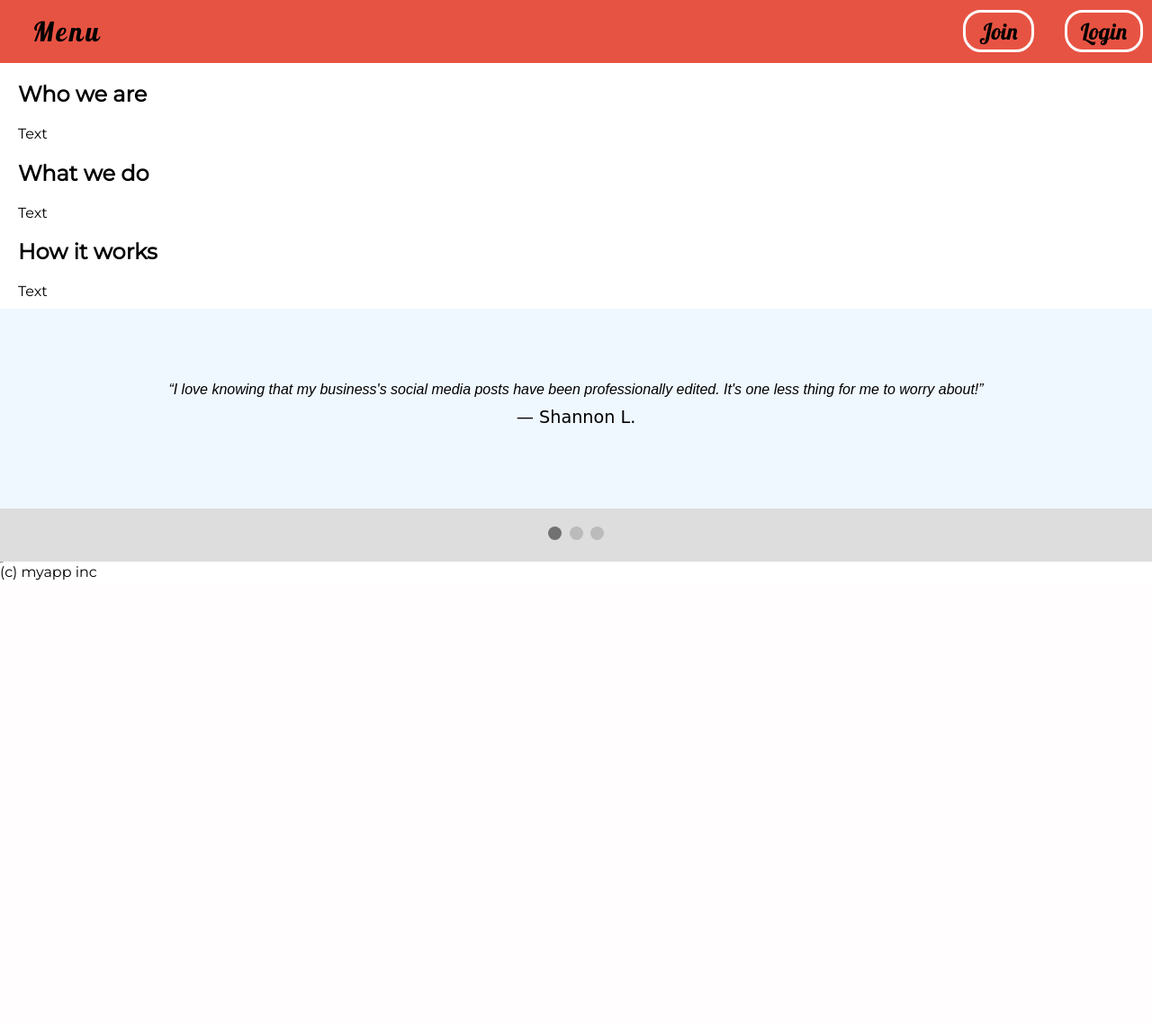
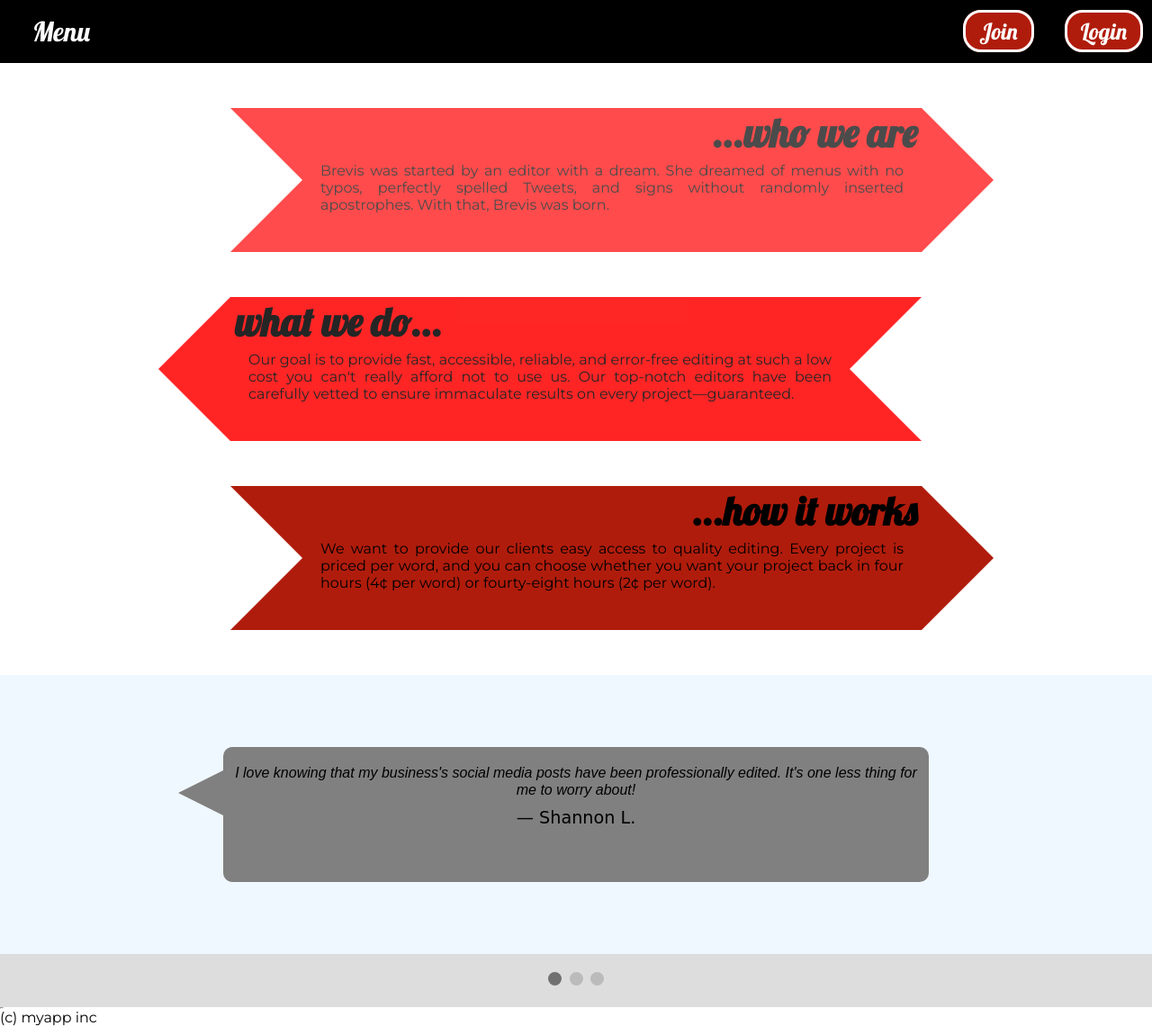
Before and after one commit to MeowBanx/capstone, a Django app: page / in a window 1280 px wide. Shown: the part 150-1290 px from the top of the page at 90% size. Before the commit the page ends 795 px from the top, so only its background shows below. Run offline with Django 3.2, Linux system fonts and the light colour scheme; some web fonts are replaced.

Commit message:
css updates

```diff
--- a/brevisapp/static/brevisapp/style.css
+++ b/brevisapp/static/brevisapp/style.css
@@ -5,7 +5,8 @@ body, html {
   padding: 0;
   font-family: 'Montserrat', sans-serif;
 }
-/*base page banner*/
+
+/*base banner*/
 .banner {
   height: 20%;
   width: 100%;
@@ -37,7 +38,32 @@ hr {
   width: 2px;
 }
 
+/*links on all pages*/
+a {
+  text-decoration: none;
+  color: red;
+}
 
+input {
+  width: 50%;
+}
+
+h2, h4, form, input, label, button, a {
+  margin-left: 20px;
+}
+
+.smaller-text {
+    font-size: 10px;
+}
+
+p {
+  margin: 10px 20px 10px 20px;
+
+}
+
+.form {
+  margin-top: 50px;
+}
 /*=================index=======================================================*/
 
 .topnav {
@@ -45,22 +71,22 @@ hr {
   flex-direction: row;
   justify-content: space-between;
   align-items: center;
-  background-color: #E75343;
+  background-color: black;
   margin: 0;
   padding: 0;
 }
 
-/*join and login buttons*/
+/*join and login links in index and project links on user_page*/
 .user-btn {
 	font-size:15px;
-	background-color: #E75343;
+	background-color: #B01C0C;
 	padding: 5px 15px 5px 15px;
   margin-right: 10px;
 	border-radius: 20px;
 	transition: 1.5s;
   border: solid 3px white;
   text-decoration: none;
-  color: black;
+  color: white;
   font-family: 'Lobster', cursive;
   font-size: 25px;
 }
@@ -81,19 +107,117 @@ hr {
   color: black;
 }
 
-a {
-  text-decoration: none;
-  color: red;
-}
-
 .project_btns {
   display: flex;
 }
-.info-box-titles {
+
+/*info boxes on index*/
+
+.info-box-title-r, .info-box-title-l {
   font-family: 'Lobster', cursive;
-  font-size: 3em;
+  font-size: 2.75em;
 }
 
+.info-box-title-r {
+  text-align: right;
+  margin: 15px 5px 5px 0px;
+}
+
+.info-box-title-l {
+  margin: 15px 0px 5px 5px;
+}
+
+.pointers {
+  width: 60%;
+  height: 160px;
+  position: relative;
+  margin: 50px auto 0px auto;
+}
+
+#pointer1 {
+  background: red;
+  opacity: 0.7;
+}
+
+#pointer2 {
+  background: red;
+  opacity: 0.85;
+}
+
+#pointer3 {
+  background: #B01C0C;
+  opacity: 1.0;
+  margin-bottom: 50px;
+}
+#pointer1:after, #pointer3:after {
+  content: "";
+  position: absolute;
+  left: 0;
+  bottom: 0;
+  width: 0;
+  height: 0;
+  border-left: 80px solid white;
+  border-top: 80px solid transparent;
+  border-bottom: 80px solid transparent;
+  margin: auto;
+
+}
+
+#pointer1:before, #pointer3:before {
+  content: "";
+  position: absolute;
+  right: -80px;
+  bottom: 0;
+  width: 0;
+  height: 0;
+  border-left: 80px solid red;
+  border-top: 80px solid transparent;
+  border-bottom: 80px solid transparent;
+  margin: auto;
+}
+
+#pointer3:before {
+  border-left: 80px solid #B01C0C;
+}
+
+#pointer2:after {
+  content: "";
+  position: absolute;
+  left: -80px;
+  bottom: 0;
+  width: 0;
+  height: 0;
+  border-right: 80px solid red;
+  border-top: 80px solid transparent;
+  border-bottom: 80px solid transparent;
+  margin: auto;
+
+}
+
+#pointer2:before {
+  content: "";
+  position: absolute;
+  right: 0px;
+  bottom: 0;
+  width: 0;
+  height: 0;
+  border-right: 80px solid white;
+  border-top: 80px solid transparent;
+  border-bottom: 80px solid transparent;
+  margin: auto;
+}
+
+.info-box-text-r {
+  text-align: justify;
+  padding-left: 80px;
+  margin-top: 0px;
+}
+
+.info-box-text-l {
+  text-align: justify;
+  padding-right: 80px;
+  margin-top: 0px;
+}
 
 /*====================== dropdown menu============================================ */
 .dropbtn {
@@ -101,8 +225,8 @@ a {
   font-size: 30px;
   border: none;
   font-family: 'Lobster', cursive;
-  background-color: #E75343;
-  letter-spacing: 0.1em;
+  background-color: black;
+  color: white;
 }
 
 .dropdown {
@@ -189,11 +313,34 @@ a {
 }
 
 /* Add an italic font style to all quotes */
-q {
+.quotes {
   font-family: 'Fahkwang', sans-serif;
   font-style: italic;
-  font-size: 1em;
 }
+
+.talkbubble {
+    width: 70%;
+    height: 150px;
+    background: grey;
+    position: relative;
+    -moz-border-radius: 10px;
+    -webkit-border-radius: 10px;
+    border-radius: 10px;
+    margin: auto;
+  }
+
+  .talkbubble:before {
+    content: "";
+    position: absolute;
+    right: 100%;
+    top: 26px;
+    width: 0;
+    height: 0;
+    border-top: 25px solid transparent;
+    border-right: 50px solid grey;
+    border-bottom: 25px solid transparent;
+    margin: auto;
+  }
 
 /*===============submit and to edit pages===============================*/
 .form-element, .project-list {
@@ -203,24 +350,3 @@ q {
 #description, #orig-text {
 
 }
-
-input {
-  width: 50%;
-}
-
-h2, h4, form, input, label, button, a {
-  margin-left: 20px;
-}
-
-.smaller-text {
-    font-size: 10px;
-}
-
-p {
-  margin: 10px 20px 10px 20px;
-
-}
-
-.form {
-  margin-top: 50px;
-}
--- a/brevisapp/templates/brevisapp/index.html
+++ b/brevisapp/templates/brevisapp/index.html
@@ -20,17 +20,19 @@
     <a class="user-btn" id="login" href="{% url 'brevisapp:login_page' %}">Login</a>
   </div>
 </div>
-<div class="info-boxes">
-  <h2 class="info-box_titles">Who we are</h2>
-    <p class="info-box_text">Text</p>
-</div>
-<div class="info-boxes">
-  <h2 class="info-box_titles">What we do</h2>
-    <p class="info-box_text">Text</p>
-</div>
-<div class="info-boxes">
-  <h2 class="info-box_titles">How it works</h2>
-    <p class="info-box_text">Text</p>
+<div id="text-boxes">
+  <div class="pointers" id="pointer1">
+    <h2 class="info-box-title-r">...who we are</h2>
+      <p class="info-box-text-r">Brevis was started by an editor with a dream. She dreamed of menus with no typos, perfectly spelled Tweets, and signs without randomly inserted apostrophes. With that, Brevis was born. </p>
+  </div>
+  <div class="pointers" id="pointer2">
+    <h2 class="info-box-title-l">what we do...</h2>
+      <p class="info-box-text-l">Our goal is to provide fast, accessible, reliable, and error-free editing at such a low cost you can't really afford <ital>not</ital> to use us. Our top-notch editors have been carefully vetted to ensure immaculate results on every project—guaranteed.</p>
+  </div>
+  <div class="pointers" id="pointer3">
+    <h2 class="info-box-title-r">...how it works</h2>
+      <p class="info-box-text-r">We want to provide our clients easy access to quality editing. Every project is priced per word, and you can choose whether you want your project back in four hours (4¢ per word) or fourty-eight hours (2¢ per word). </p>
+  </div>
 </div>
 
 
@@ -39,18 +41,27 @@
 
   <!-- Full-width slides/quotes -->
   <div class="testimonials">
-    <q>I love knowing that my business's social media posts have been professionally edited. It's one less thing for me to worry about!</q>
+    <div class="talkbubble">
+      <br/>
+      <span class="quotes">I love knowing that my business's social media posts have been professionally edited. It's one less thing for me to worry about!</span>
     <p class="name">— Shannon L.</p>
+    </div>
   </div>
 
   <div class="testimonials">
-    <q>Brevis is the easiest part of my day as a restaurant owner. They've edited everything from my menu to the sign outside my door. They are as helpful and kind as they are fast, and I don't know what I would do without them.</q>
+    <div class="talkbubble">
+      <br/>
+      <span class="quotes">Brevis is the easiest part of my day as a restaurant owner. They've edited everything from my menu to the sign outside my door. They are as helpful and kind as they are fast, and I don't know what I would do without them.</span>
     <p class="name">— Asher W.</p>
+    </div>
   </div>
 
   <div class="testimonials">
-    <q>I'm a writer, and I don't like to take time to edit when my creative juices are flowing. Brevis is an awesome option when I need help on the fly.</q>
+    <div class="talkbubble">
+      <br/>
+      <span class="quotes">I'm a writer, and I don't like to take time to edit when my creative juices are flowing. Brevis is an awesome option when I need help on the fly.</span>
     <p class="name">— Keaton K.</p>
+    </div>
   </div>
 
   <!-- Dots/bullets/indicators -->
```
